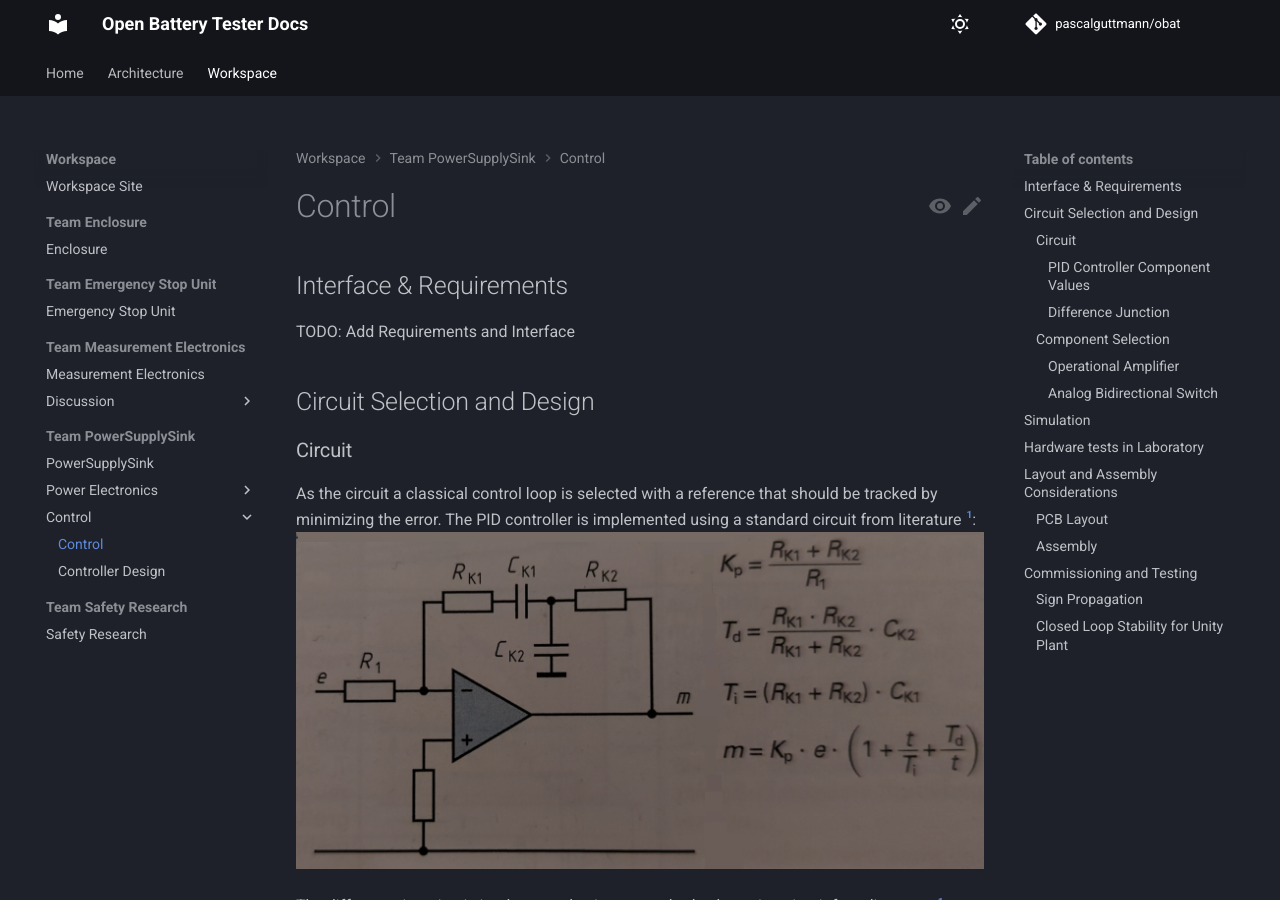
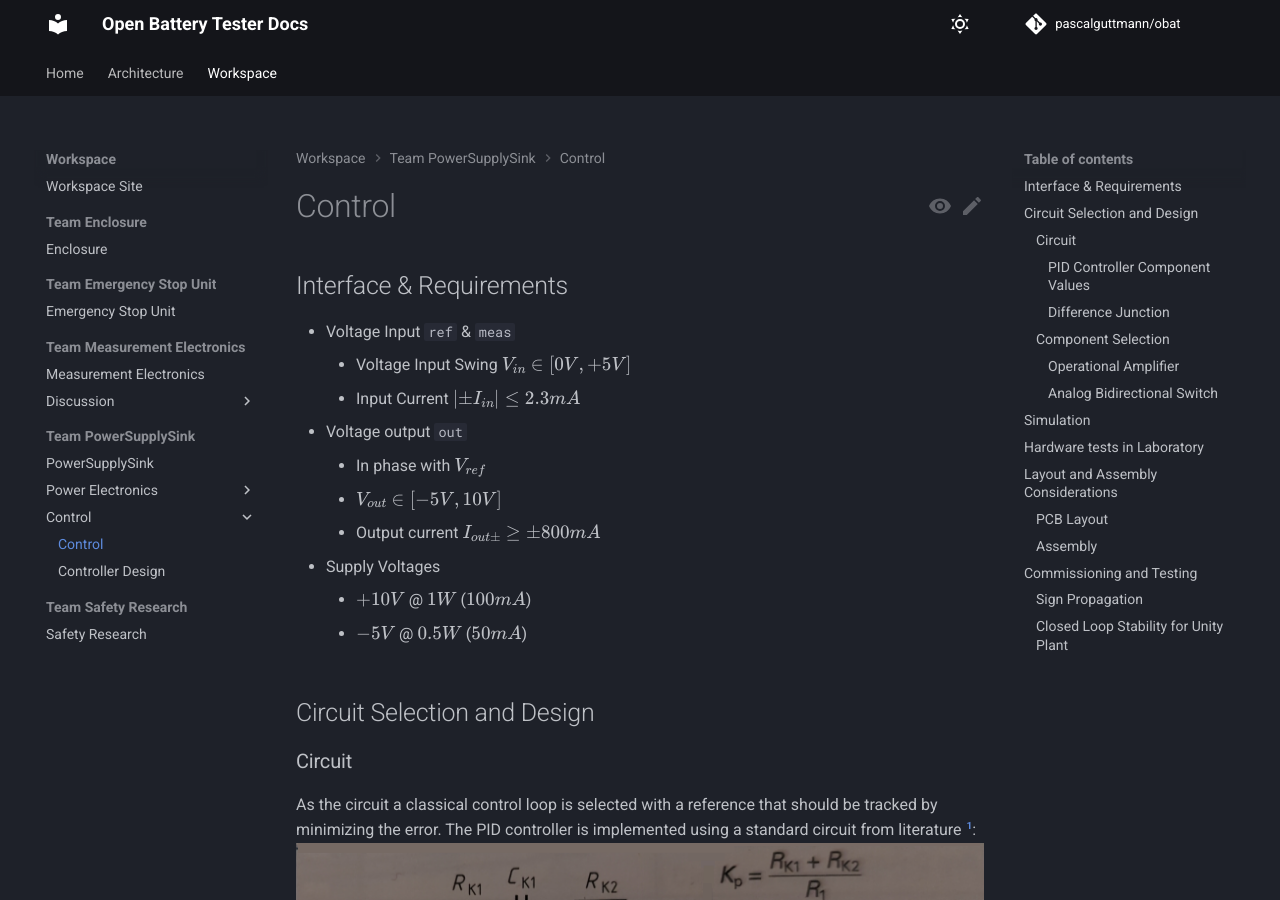
Before and after one commit to pascalguttmann/obat, an MkDocs documentation site: the page built from docs/workspace/pss/control/control.md, in a window 1280 px wide and 900 px high. Built offline with MkDocs 1.6.1 and Material for MkDocs 9.7.7, drawn with Linux system fonts in a browser that asks for light colours; comment, search, counter and statistics services are not loaded.

Commit message:
add doc control add interface description

```diff
--- a/docs/workspace/pss/control/control.md
+++ b/docs/workspace/pss/control/control.md
@@ -4,7 +4,16 @@ Control
 Interface & Requirements
 ------------------------
 
-TODO: Add Requirements and Interface
+- Voltage Input `ref` & `meas`
+    - Voltage Input Swing $V_{in} \in [0V, +5V]$
+    - Input Current $| \pm I_{in} | \leq 2.3mA$
+- Voltage output `out`
+    - In phase with $V_{ref}$
+    - $V_{out} \in [-5V, 10V]$
+    - Output current $I_{out \pm} \geq \pm 800 mA$
+- Supply Voltages
+    - $+10V$ @ $1W$ ($100mA$)
+    - $-5V$ @ $0.5W$ ($50mA$)
 
 Circuit Selection and Design
 ----------------------------
```
